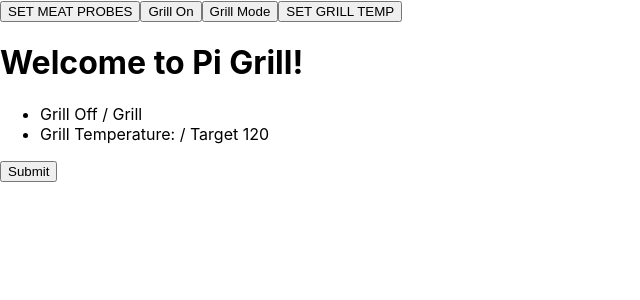
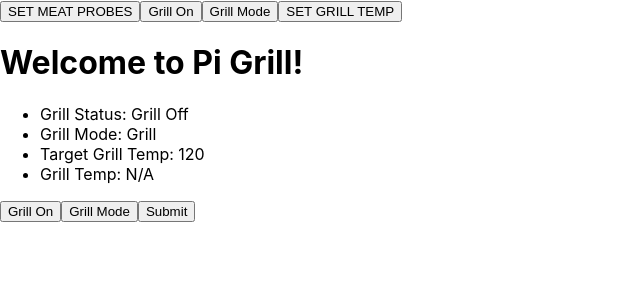
Before and after one commit to Olli-Archives/piGrill, a React (Create React App) app: page / in a window 1280 px wide. Shown: the top 300 px of the page, without its empty margins (0-640 px from the left). Built offline with nearby package versions, Linux system fonts and the light colour scheme.

Commit message:
feat: update grill data

```diff
--- a/src/components/grill-data/GrillData.tsx
+++ b/src/components/grill-data/GrillData.tsx
@@ -4,22 +4,34 @@ import { SettingsContext } from '../../contexts/settingsContext';
 export default function GrillData() {
 
   const grillControls = useContext(SettingsContext)
-  const { grillParams } = grillControls
+  const { grillParams, setGrillParams } = grillControls
 
   const grillStatus = grillParams.grillOn ? 'Grill On' : 'Grill Off';
   const grillMode = grillParams.smokeOn ? 'Smoke' : 'Grill'
 
 
   return (
+    <>
       <ul>
-      <li> {grillStatus} / {grillMode} </li>
-      <li> Grill Temperature: / Target {grillParams.targetGrillTemp}</li>
+        <li> Grill Status: {grillStatus}</li>
+        <li> Grill Mode: {grillMode}</li>
+        <li> Target Grill Temp: {grillParams.targetGrillTemp}</li>
+        <li> Grill Temp: N/A</li>
         <div className={`display_${grillParams.probeOneOn.toString()}`}>
           <li>{grillParams.probeOneName} Target Temp: {grillParams.targetProbeOneTemp}</li>
+          <li>{grillParams.probeOneName} Temp : N/A</li>
         </div>
         <div className={`display_${grillParams.probeTwoOn.toString()}`}>
           <li>{grillParams.probeTwoName} Target Temp: {grillParams.targetProbeTwoTemp}</li>
+          <li>{grillParams.probeTwoName} Temp: N/A</li>
         </div>
       </ul>
+      < button onClick={() => setGrillParams({ ...grillParams, grillOn: !grillParams.grillOn })}>
+        {grillControls.grillParams.grillOn === true ? 'Grill Off' : 'Grill On'}
+      </button>
+      <button onClick={() => setGrillParams({ ...grillParams, smokeOn: !grillParams.smokeOn })}>
+        {grillParams.smokeOn === true ? 'Smoke Mode' : 'Grill Mode'}
+      </button>
+    </>
   )
 }
```
Lines whose indentation alone changed are shown as unchanged.
